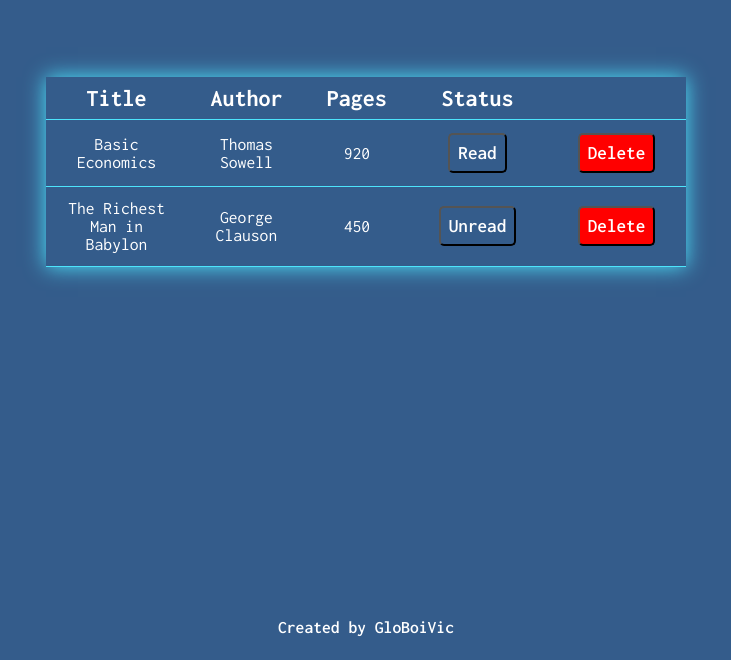
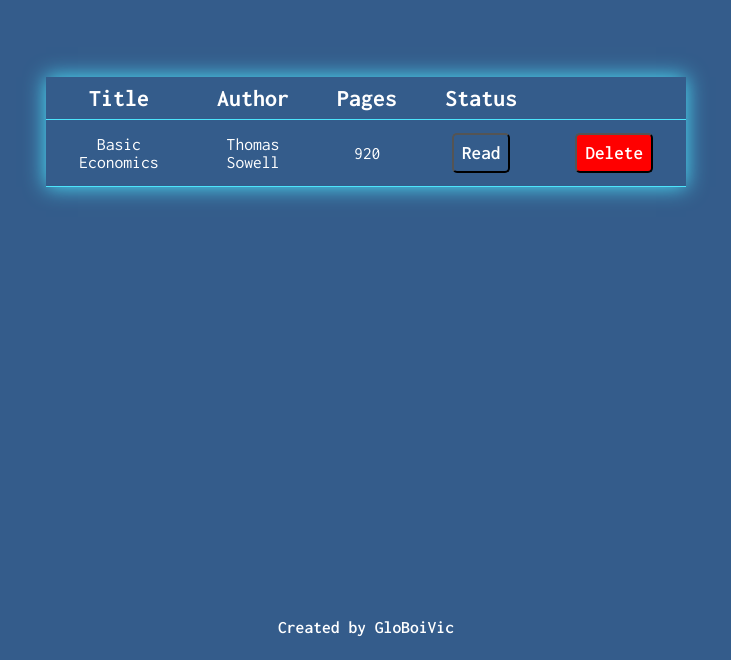
Before and after one commit to GloBoiVic/TOP-Library-App, a plain HTML site: page index.html in a window 1280 px wide. Shown: the part 140-800 px from the top of the page, without its empty margins (274-1005 px from the left). Drawn offline with Linux system fonts and the light colour scheme.

Commit message:
Remove default entry

```diff
--- a/index.html
+++ b/index.html
@@ -76,18 +76,6 @@
                   <button class="delete-btn">Delete</button>
                 </td>
               </tr>
-
-              <tr>
-                <td>The Richest Man in Babylon</td>
-                <td>George Clauson</td>
-                <td>450</td>
-                <td>
-                  <button class="read-btn">Unread</button>
-                </td>
-                <td>
-                  <button class="delete-btn">Delete</button>
-                </td>
-              </tr>
             </tbody>
           </table>
         </div>
```
